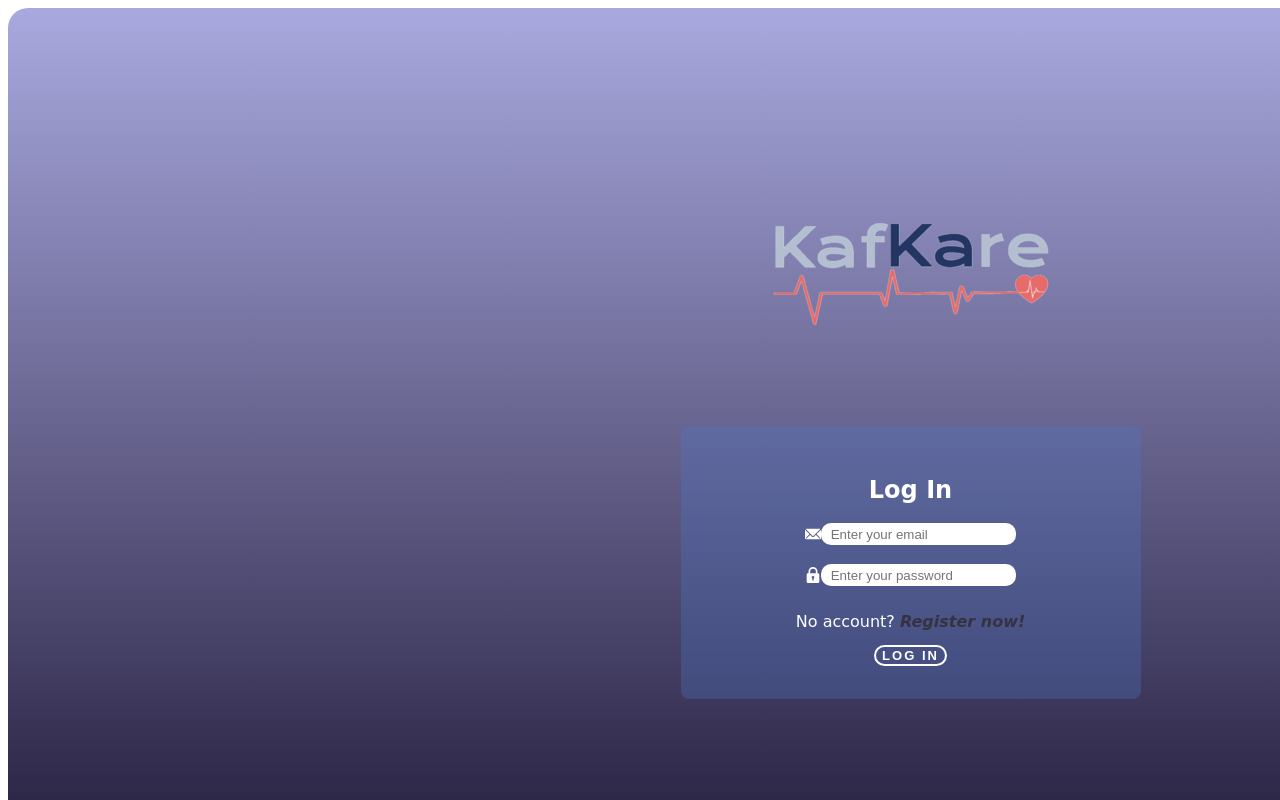
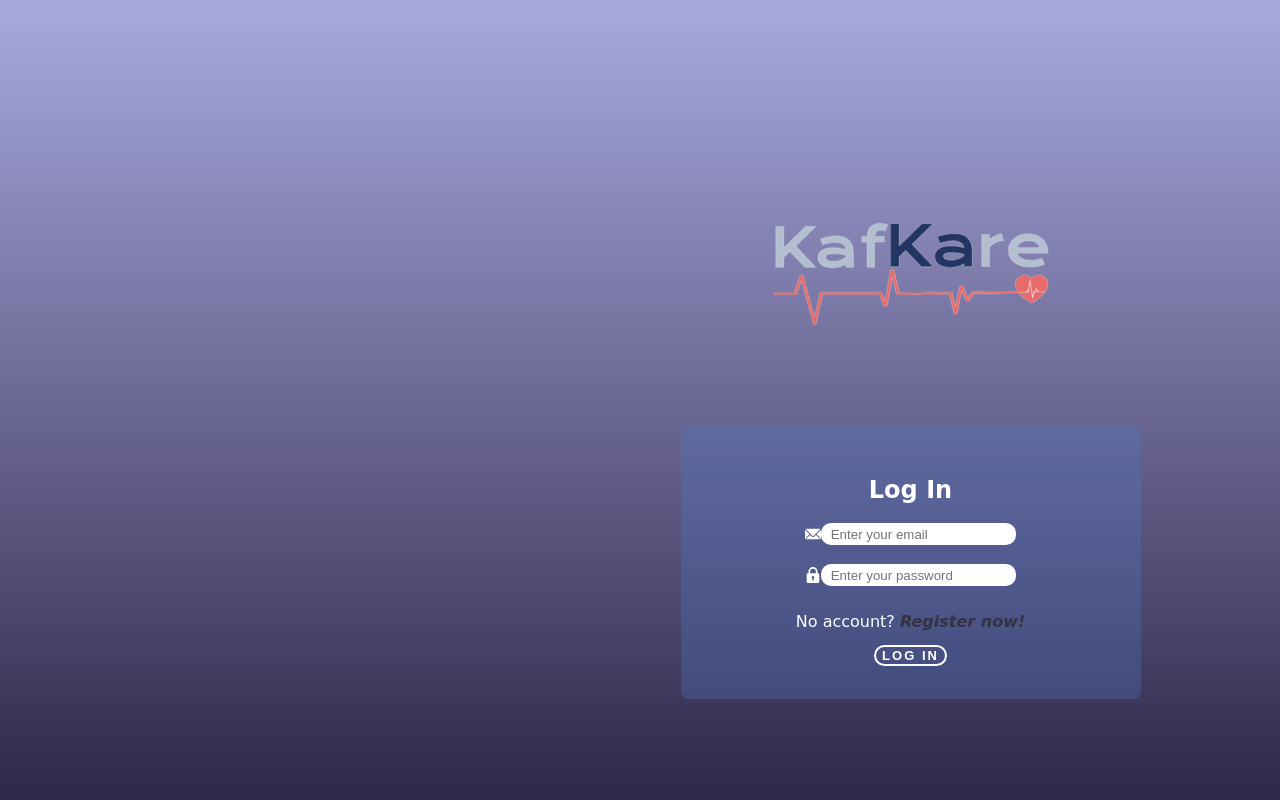
Before and after one commit to oslabs-beta/KafKare, a React app: page / in a window 1280 px wide. Shown: the top 800 px of the page. Built offline with nearby package versions, Linux system fonts and the light colour scheme.

Commit message:
fixed background issue

```diff
--- a/src/App.css
+++ b/src/App.css
@@ -1,6 +1,7 @@
 body {
   min-width: 1805px;
-  min-height: 984px;
+  min-height: 100vh;
+  background-image: linear-gradient(rgb(169, 169, 223), rgb(9, 1, 28));
 }
 
 .logo-container {
@@ -11,8 +12,8 @@ body {
 }
 
 .body {
-  background-color: #47484a;
-  background-image: linear-gradient(rgb(169, 169, 223), rgb(9, 1, 28));
+  background-color: transparent;
+  /* background-image: linear-gradient(rgb(169, 169, 223), rgb(9, 1, 28)); */
   padding: 20px;
   border-radius: 20px;
   line-height: 1.5;
@@ -89,7 +90,7 @@ iframe {
   margin: 0;
   border-radius: 20px;
   font-family: 'Comic Sans MS', 'Comic Sans', cursive;
-  background-image: linear-gradient(rgb(169, 169, 223), rgb(9, 1, 28));
+  background-color: transparent;
 }
 
 .noborder {
@@ -106,7 +107,7 @@ iframe {
   min-height: 984px;
   margin: 0;
   border-radius: 20px;
-  background-image: linear-gradient(rgb(169, 169, 223), rgb(9, 1, 28));
+  background-color: transparent;
 }
 
 a {
```
Also changed, not shown: 1 other file (tests, documents, lock files or other folders).
